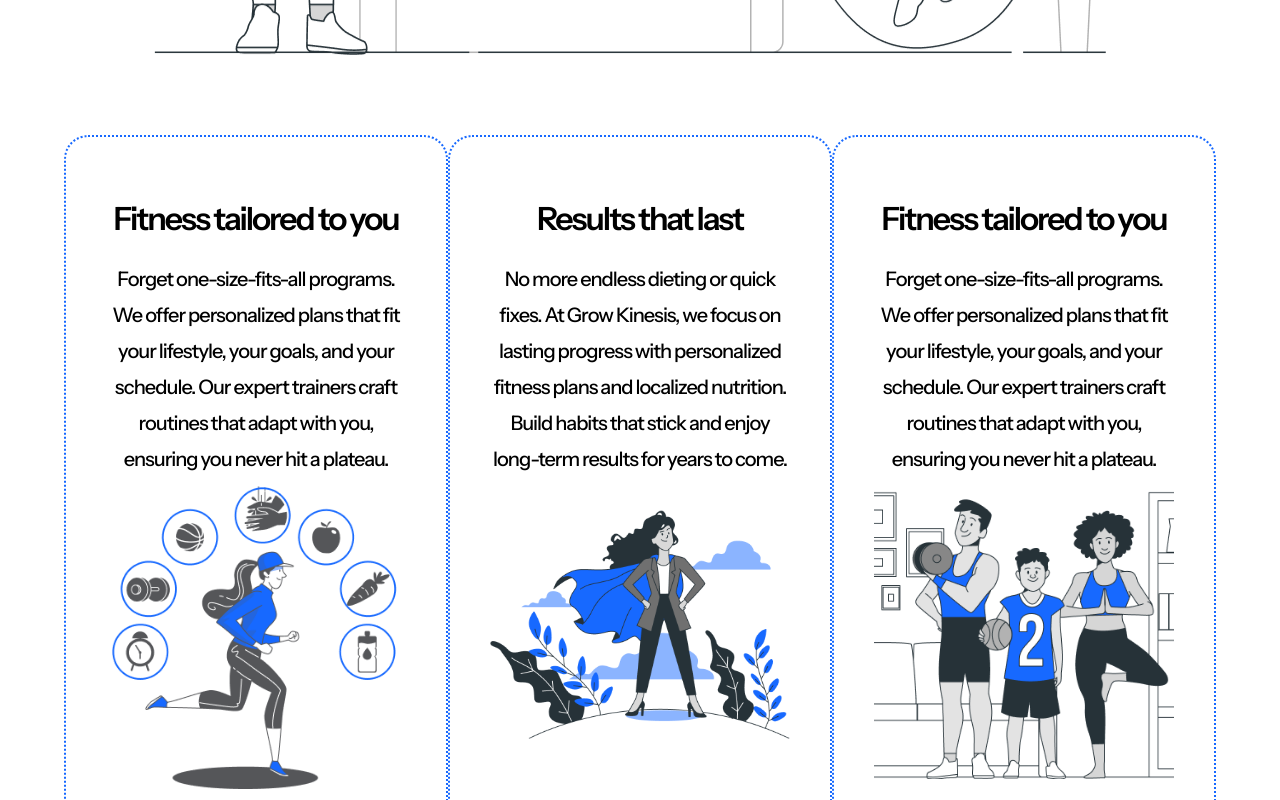
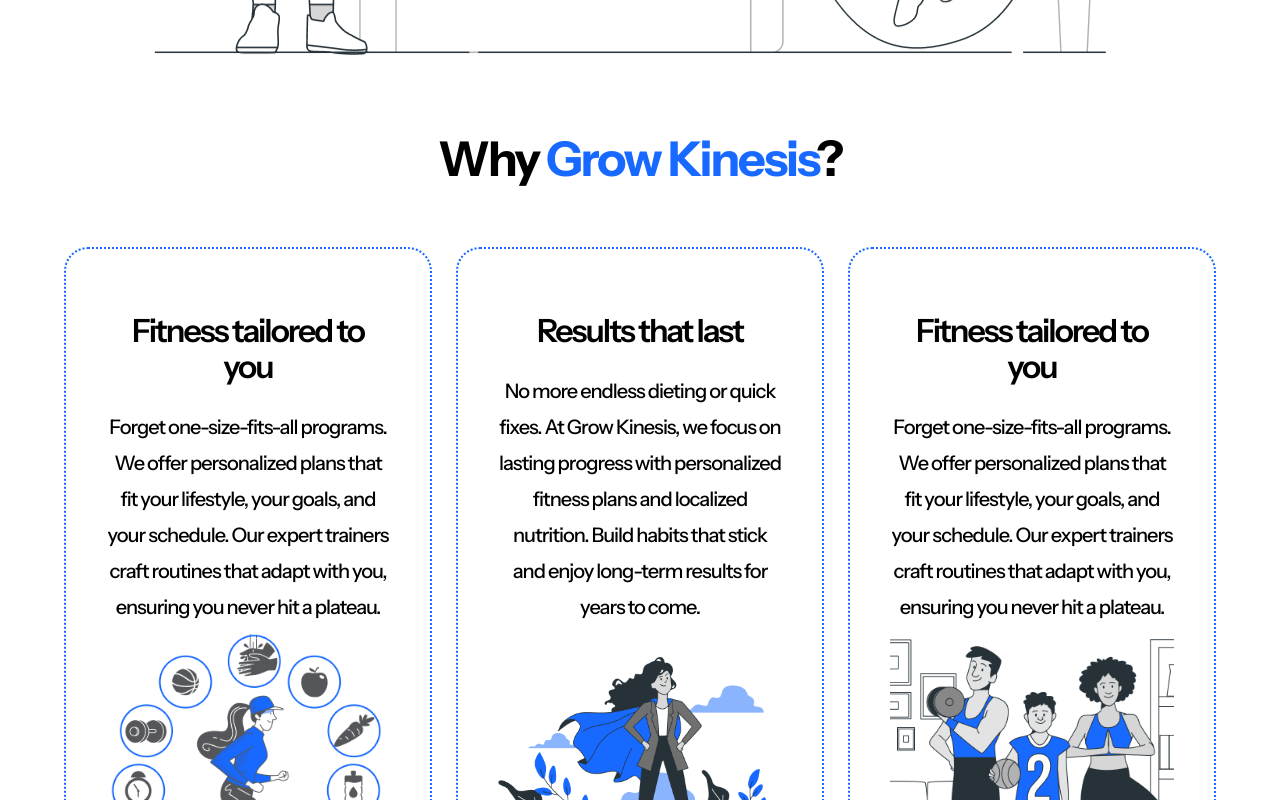
Before and after one commit to Meetkamal256/Grow-Kinesis, a Next.js app: page / in a window 1280 px wide. Shown: the part 960-1760 px from the top of the page. Built offline with nearby package versions, Linux system fonts and the light colour scheme.

Commit message:
modified program section jsx and styling

```diff
--- a/app/_components/section/Programs/ProgramSection.module.css
+++ b/app/_components/section/Programs/ProgramSection.module.css
@@ -1,6 +1,18 @@
 .programsContainer {
   display: grid;
   grid-template-columns: repeat(3, 1fr);
+  gap: 24px;
+}
 
+.programTitle {
+  font-size: 48px;
+  font-weight: 600px;
+  letter-spacing: -2px;
+  line-height: 48px;
+  text-align: center;
+  margin-bottom: 64px;
+}
 
+.programSpan {
+  color: var(--blue-color);
 }
--- a/app/_components/section/Programs/ProgramSection.tsx
+++ b/app/_components/section/Programs/ProgramSection.tsx
@@ -6,6 +6,9 @@
   console.log(programs);
   return (
     <section>
+      <h2 className={styles.programTitle}>
+        Why <span className={styles.programSpan}>Grow Kinesis</span>?
+      </h2>
       <div className={`container ${styles.programsContainer}`}>
         {programs.map((program) => (
           <Card
```
